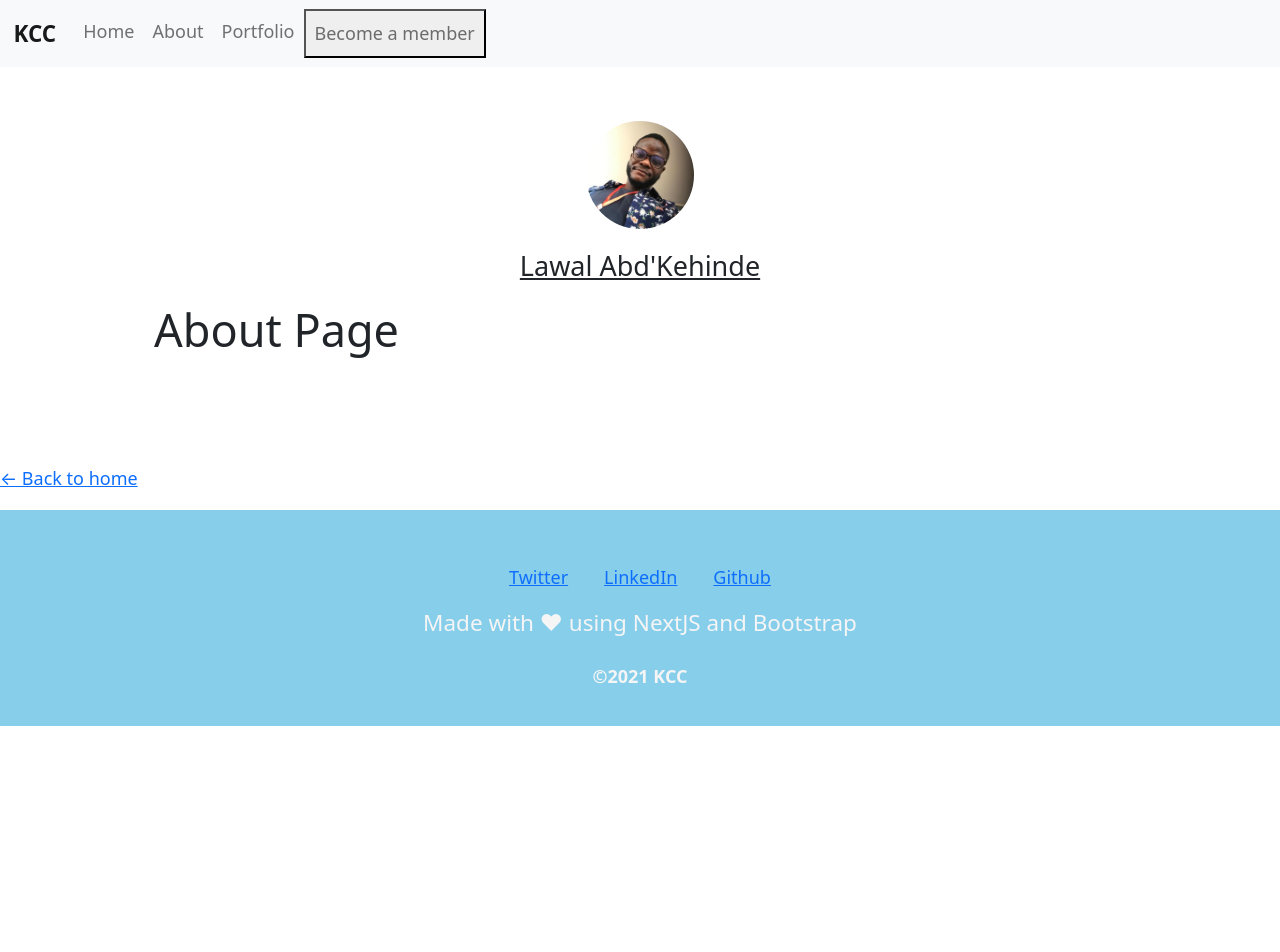
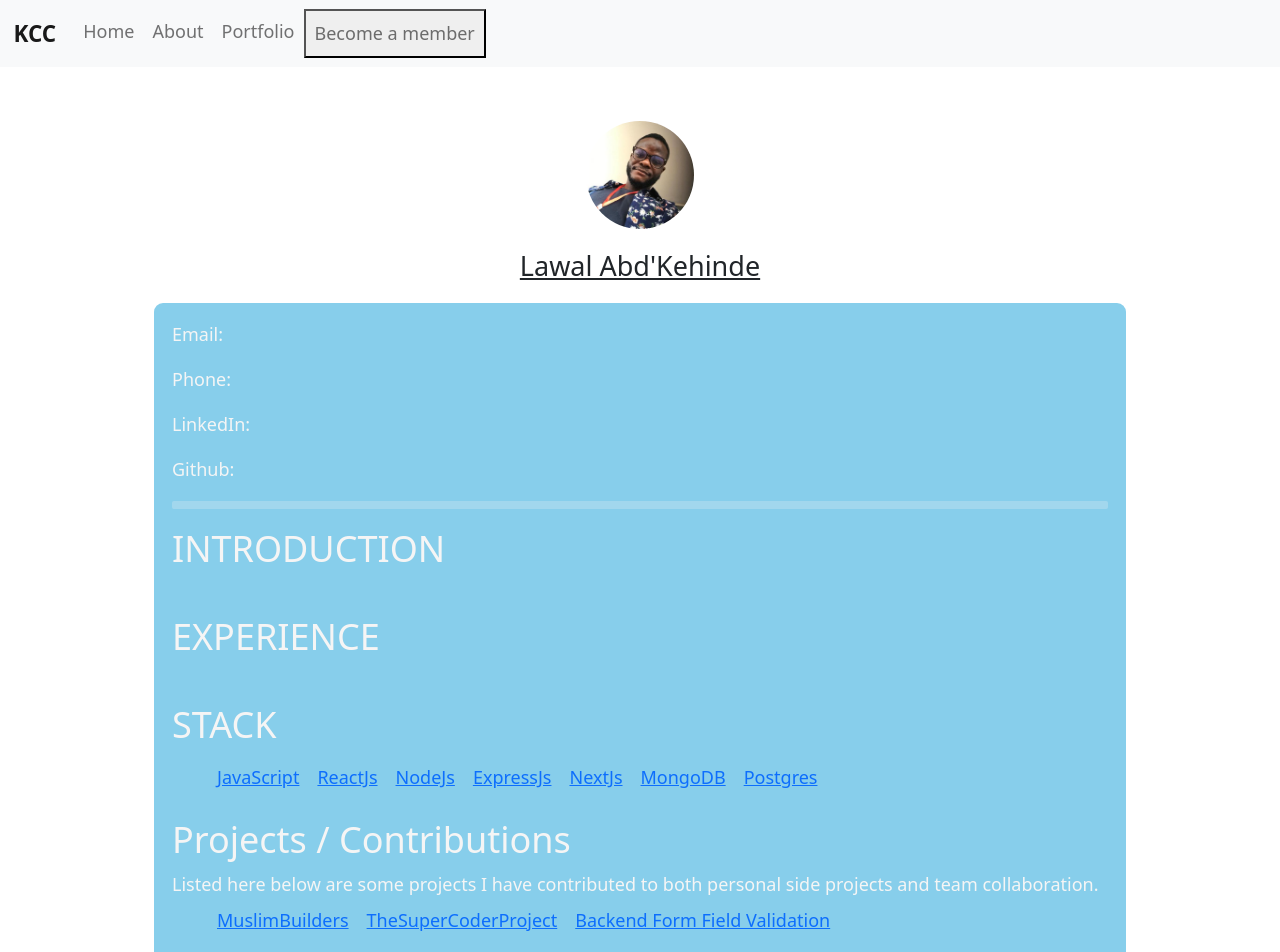
Before and after one commit to kennie-larkson/nextjs-blog, a Next.js app: page /about in a window 1280 px wide. Shown: the top 952 px of the page. Before the commit the page ends 800 px from the top, so only its background shows below. Built offline with nearby package versions, Linux system fonts and the light colour scheme.

Commit message:
added next.config,js file for .env

```diff
--- a/components/layout.js
+++ b/components/layout.js
@@ -46,6 +46,7 @@ export default function Layout({ children, home }) {
           />
           <meta name="og:title" content={siteTitle} />
           <meta name="twitter:card" content="summary_large_image" />
+          <script src="https://use.fontawesome.com/90538246b5.js"></script>
         </Head>
 
         <header className={styles.header}>
@@ -88,8 +89,7 @@ export default function Layout({ children, home }) {
           </Link>
         </div>
       )}
-      {/* </div> */}
-      {/* </main> */}
+
       <footer
         style={{
           display: "flex",
--- /dev/null
+++ b/next.config.js
@@ -0,0 +1,13 @@
+// import webpack from "webpack";
+// import dotenv from "dotenv";
+const webpack = require('webpack')
+const dotenv = require('dotenv')
+
+const { parsed: myEnv } = dotenv.config({});
+
+module.exports = {
+    webpack(config) {
+        config.plugins.push(new webpack.EnvironmentPlugin(myEnv))
+        return config
+    }
+}
--- a/package.json
+++ b/package.json
@@ -9,6 +9,7 @@
   },
   "dependencies": {
     "date-fns": "^2.16.1",
+    "dotenv": "^9.0.2",
     "gray-matter": "^4.0.2",
     "next": "^10.0.0",
     "react": "17.0.1",
--- a/pages/about.js
+++ b/pages/about.js
@@ -1,10 +1,107 @@
+import React from "react";
 import Layout from "../components/layout";
 
 const About = () => {
+  const email = process.env.EMAIL;
+  const phone_number = process.env.PHONE_NUMBER;
+  const linkedIn = process.env.LINKEDIN;
+  const github = process.env.GITHUB;
+  const intro = process.env.INTRO;
+  const experience = process.env.EXPERIENCE;
+
   return (
     <>
       <Layout>
-        <h1>About Page</h1>
+        <section
+          style={{
+            backgroundColor: "skyblue",
+            color: "whitesmoke",
+            borderRadius: "0.5em",
+            padding: "1em",
+            display: "flex",
+            flexDirection: "column",
+          }}
+        >
+          <div className="contact-detail">
+            <p> Email: {email} </p>
+          </div>
+          <div>
+            <p>Phone: {phone_number} </p>
+          </div>
+          <div>
+            <p>
+              LinkedIn: <a href={linkedIn}>{linkedIn}</a>{" "}
+            </p>
+          </div>
+          <div>
+            <p>
+              Github: <a href={github}>{github}</a>{" "}
+            </p>
+          </div>
+          <hr
+            style={{
+              padding: "2px",
+              border: "2px solid whitesmoke",
+              borderRadius: "2px",
+              marginTop: "0px",
+              color: "whitesmoke",
+            }}
+          ></hr>
+          <article>
+            <h2>INTRODUCTION</h2>
+            <p style={{ padding: "0.5em" }}>{intro}</p>
+            <h2>EXPERIENCE</h2>
+            <p style={{ padding: "0.5em" }}>{experience}</p>
+            <h2>STACK</h2>
+            <p>
+              <ul style={{ display: "flex", listStyleType: "none" }}>
+                <li style={{ padding: "0.5em" }}>
+                  <a href="https://javascript.org">JavaScript</a>
+                </li>
+                <li style={{ padding: "0.5em" }}>
+                  <a href="https://reactjs.org">ReactJs</a>
+                </li>
+                <li style={{ padding: "0.5em" }}>
+                  <a href="https://nodejs.org">NodeJs</a>
+                </li>
+                <li style={{ padding: "0.5em" }}>
+                  <a href="https://expressjs.org">ExpressJs</a>
+                </li>
+                <li style={{ padding: "0.5em" }}>
+                  <a href="https://nextjs.org">NextJs</a>
+                </li>
+                <li style={{ padding: "0.5em" }}>
+                  <a href="https://mongodb.org">MongoDB</a>
+                </li>
+                <li style={{ padding: "0.5em" }}>
+                  <a href="https://postgressql.org">Postgres</a>
+                </li>
+              </ul>
+            </p>
+            <h2>Projects / Contributions</h2>
+            <p>
+              Listed here below are some projects I have contributed to both
+              personal side projects and team collaboration.
+              <ul style={{ display: "flex", listStyleType: "none" }}>
+                <li style={{ padding: "0.5em" }}>
+                  <a href="https://github.com/muslimbuilders/halaqaat-server/blob/master/controllers/eventController.js  ">
+                    MuslimBuilders
+                  </a>
+                </li>
+                <li style={{ padding: "0.5em" }}>
+                  <a href="https://github.com/kennie-larkson/thesupercoderproject1 ">
+                    TheSuperCoderProject
+                  </a>
+                </li>
+                <li style={{ padding: "0.5em" }}>
+                  <a href="https://github.com/kennie-larkson/apis-Joi-validation/blob/master/index.js ">
+                    Backend Form Field Validation
+                  </a>
+                </li>
+              </ul>
+            </p>
+          </article>
+        </section>
       </Layout>
     </>
   );
--- a/styles/global.css
+++ b/styles/global.css
@@ -17,9 +17,7 @@ a {
   text-decoration: none;
 }
 
-/* a:hover {
-  text-decoration: underline;
-} */
+
 
 img {
   max-width: 100%;
```
Also changed, not shown: 2 other files (tests, documents, lock files or other folders).
